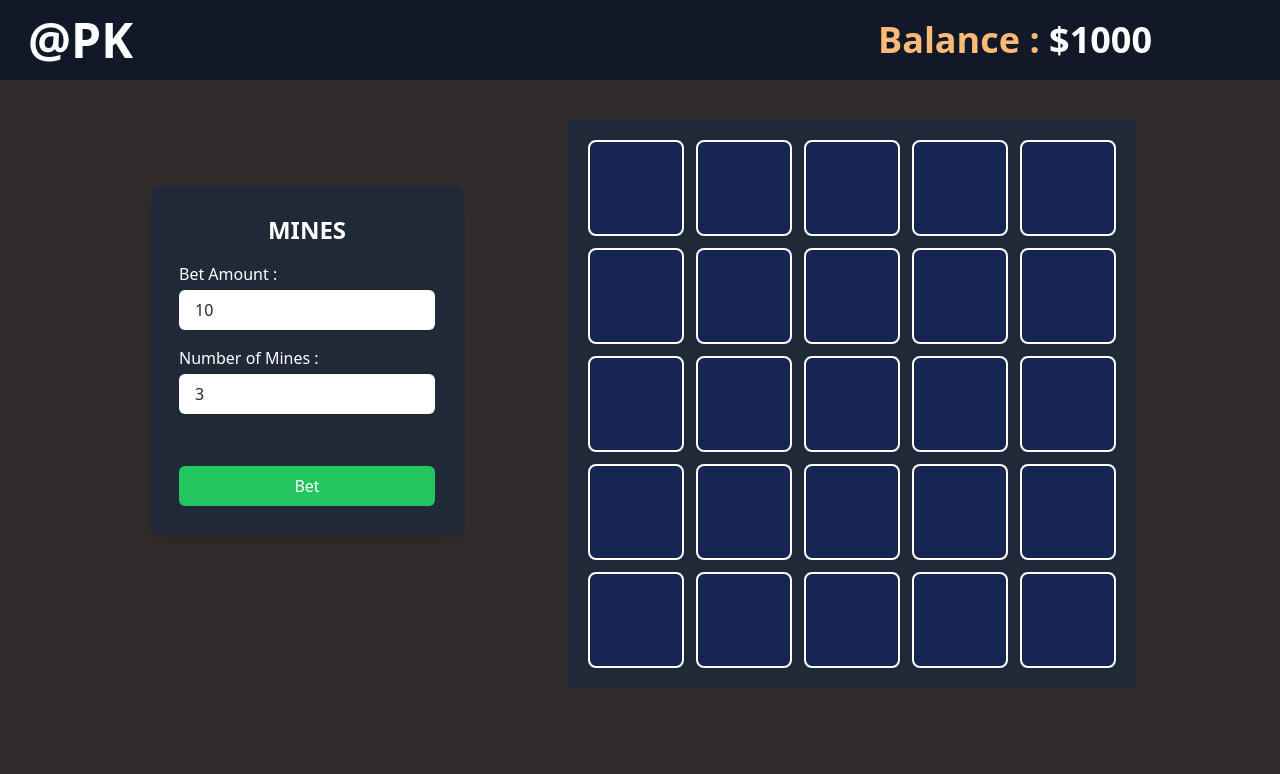
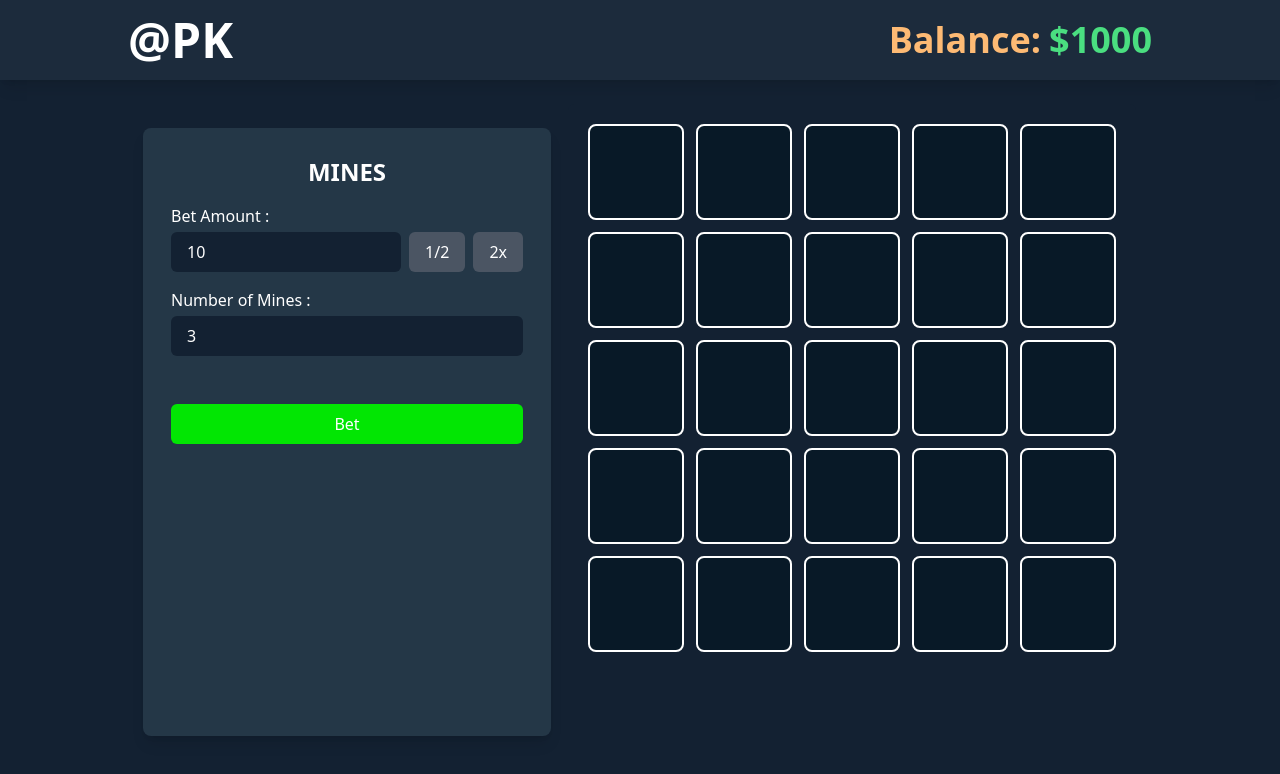
Before and after one commit to Pratham2703005/Mines-Game, a React (Vite) app: page / in a window 1280 px wide. Shown: the top 774 px of the page. Built offline with nearby package versions, Linux system fonts and the light colour scheme.

Commit message:
some styling

```diff
--- a/src/App.jsx
+++ b/src/App.jsx
@@ -1,5 +1,5 @@
 import React, { useEffect, useState } from 'react';
-import './App.css';
+// import './App.css';
 import Card from './components/Card';
 import { ToastContainer, toast } from 'react-toastify';
 import 'react-toastify/dist/ReactToastify.css';
@@ -45,7 +45,7 @@ const App = () => {
         let totalPrice = (turned) * increment;
         totalPrice *= parseInt(betval)
         totalPrice += parseInt(betval)
-        const notify = () => toast.error(`YOU LOST : $${totalPrice}`);
+        const notify = () => toast.error(`YOU LOST : $${parseFloat(totalPrice.toFixed(2))}`);
         notify()
         const sound = new Audio('./assets/bombs.mp3'); // Sound file ka path
           sound.play();
@@ -81,10 +81,9 @@ const App = () => {
       setBetval(parseInt(balance))
     } else {
       setBetPlaced(true);
-      setBalance(balance - betval);
+      const tmp = balance - betval;
+      setBalance(parseFloat(tmp.toFixed(2)));
       setIncrement(parseFloat(bombs * 0.04));
-      console.log("increment : ", parseFloat(bombs * 0.04))
-      console.log(cards)
     }
   };
 
@@ -98,7 +97,7 @@ const App = () => {
     let totalPrice = turned * increment;
     totalPrice *= parseInt(betval)
     const notify = () => {
-      toast.success(`YOU GAIN : ${totalPrice}`)
+      toast.success(`YOU GAIN : ${parseFloat(totalPrice.toFixed(2))}`)
     }
     notify()
     totalPrice += parseInt(betval)
@@ -117,16 +116,16 @@ const App = () => {
     <div>
       <NavBar balance={balance}/>
 
-      <section className='flex gap-10 flex-col xsm:flex-row'>
+      <section className='flex gap-5 md-gap-10 flex-col-reverse md:flex-row'>
         {/* FORM SECTION */}
-        <div className='w-full h-[50vh] flex justify-center items-center xsm:h-[70vh] xsm:w-[30%]'>
+        <div className='w-full h-[50vh] flex justify-center items-center  md:h-[88vh] md:w-[30%]'>
           <Form setBetval={setBetval} setBombs={setBombs} handleCashOut={handleCashOut}
           balance={balance} betval={betval} bombs={bombs} betPlaced={betPlaced} handleSubmit={handleSubmit} />
         </div>
 
         {/* //Card SECTION */}
-        <div className='max-w-[100vw] bg-gray-800 px-5 py-5 xsm:mt-10 mx-auto max-w-[142.5rem]'>
-          <div className='grid grid-cols-5 gap-3'>
+        <div className='max-w-[100vw] bg-Input md:px-5 md:py-5 md:mt-[1.5rem] mx-auto md:mr-[9rem] rounded-md mt-5'>
+          <div className='max-w-full grid grid-cols-5 gap-3'>
             {cards.map((card) => (
               <Card key={card.id}
                 card={card}
@@ -138,7 +137,7 @@ const App = () => {
         </div>
       </section>
       <ToastContainer
-        position="bottom-center"
+        position="top-center"
         autoClose={3000}
         hideProgressBar={false}
         newestOnTop={false}
--- a/src/components/Card.css
+++ b/src/components/Card.css
@@ -28,6 +28,7 @@
     transition-delay: 0.2s;
 }
 
+
 .flipped .front {
     transition-delay: 0.2s;
     transform: rotateY(0deg);
--- a/src/components/Card.jsx
+++ b/src/components/Card.jsx
@@ -7,20 +7,20 @@ const Card = ({ card, handleChoice, flipped }) => {
   };
 
   return (
-    <div className='card h-[3.5rem] w-[3rem] xsm:h-24 xsm:w-24'>
+    <div className='card h-[3.5rem] w-[3rem] md:h-24 md:w-24'>
       <div className={flipped ? 'flipped' : ''}>
         <div className="relative w-full h-full front rounded-lg border-[2px] border-solid border-white">
           <div className="w-full h-full flex justify-center items-center">
             <img
               src={card.src}
               alt="card-front"
-              className="block xsm:w-[3.75rem] w-[1.5rem] mix-blend-color-burn object-contain"
+              className="block md:w-[3.75rem] w-[1.5rem] mix-blend-color-burn object-contain"
             />
           </div>
         </div>
 
         <div
-          className='back rounded-lg block border-[2px] border-solid border-white bg-blue-950'
+          className='back rounded-lg block border-[2px] border-solid border-white bg-CardColor'
           onClick={handleClick}
         ></div>
       </div>
--- a/src/components/Form.jsx
+++ b/src/components/Form.jsx
@@ -1,11 +1,13 @@
 import React from 'react'
 
 const Form = ({ setBetval, setBombs, handleCashOut, balance, betval, bombs, betPlaced, handleSubmit }) => {
+  // const [betTmp, setBetTmp] = useStat
   return (
-    <form onSubmit={handleSubmit} className='bg-gray-800  rounded-lg shadow-lg flex flex-col items-start min-w-[19.5rem]  xsm:ml-[230px] p-[1.75rem]'>
+    <form onSubmit={handleSubmit} className='bg-BetSec rounded-lg shadow-lg flex flex-col items-start md:min-w-[25.5rem] max-w-[332px] md:h-[76vh] md:ml-[310px] p-[1.75rem]'>
       <h1 className='text-white text-2xl font-bold mb-4 mx-auto'>MINES</h1>
 
       <label htmlFor="betValue" className='text-white mb-1'>Bet Amount : </label>
+      <div className='flex items-center w-full'>
         <input
           id="betValue"
           type="number"
@@ -13,11 +15,27 @@ const Form = ({ setBetval, setBombs, handleCashOut, balance, betval, bombs, betP
           step={1}
           value={betval}
           onChange={(e) => setBetval(prev => prev === 0 ? prev + Number(e.target.value) : Number(e.target.value))}
-        onInput={(e) => e.target.value = e.target.value.replace(/^0+/, '')} // remove leading zeros
-        className='w-full px-4 py-2 mb-4 text-gray-800 rounded-md focus:outline-none focus:ring-2 focus:ring-blue-500'
+          onInput={(e) => e.target.value = e.target.value.replace(/^0+/, '')}
+          className='w-full px-4 py-2 mb-4 text-white bg-Input rounded-md focus:outline-none focus:ring-2 focus:ring-blue-500 transition duration-200'
           placeholder='Enter Bet Value'
           disabled={betPlaced}
         />
+        <button
+          onClick={() => setBetval(prev => prev = Math.floor(balance / 2))}
+          className='bg-gray-600 mb-4 text-white rounded-md px-4 py-2 ml-2 hover:bg-gray-700 transition duration-200'
+        >
+          1/2
+        </button>
+        <button
+          onClick={() => setBetval(Math.floor(balance))}
+
+          className='bg-gray-600 mb-4 text-white rounded-md px-4 py-2 ml-2 hover:bg-gray-700 transition duration-200'
+        >
+          2x
+        </button>
+      </div>
+
+
 
 
       {/* Label for Number of Mines */}
@@ -30,7 +48,7 @@ const Form = ({ setBetval, setBombs, handleCashOut, balance, betval, bombs, betP
         value={bombs}
         step={1}
         onChange={(e) => setBombs(e.target.value)}
-        className='w-full px-4 py-2 mb-4 text-gray-800 rounded-md focus:outline-none focus:ring-2 focus:ring-blue-500'
+        className='w-full px-4 py-2 mb-4 text-white bg-Input rounded-md focus:outline-none focus:ring-2 focus:ring-blue-500'
         placeholder='Enter no. of mines'
         disabled={betPlaced}
       />
@@ -38,7 +56,7 @@ const Form = ({ setBetval, setBombs, handleCashOut, balance, betval, bombs, betP
     {!betPlaced ? (
       <button
         type='submit'
-          className='w-full bg-green-500 text-white py-2 rounded-md hover:bg-green-600 transition-colors mt-9'
+        className='w-full bg-[rgb(2,230,3)] text-white py-2 rounded-md hover:bg-[rgb(8,164,8)] transition-colors mt-8'
       >
         Bet
       </button>
@@ -46,7 +64,7 @@ const Form = ({ setBetval, setBombs, handleCashOut, balance, betval, bombs, betP
       <button
         type='button'
         onClick={handleCashOut}
-          className='w-full bg-red-500 text-white py-2 rounded-md hover:bg-red-600 transition-colors mt-9'
+        className='w-full bg-[rgb(230,2,2)] text-white py-2 rounded-md hover:bg-[rgb(255,50,50)] transition-colors mt-8'
       >
         Cash Out
       </button>
--- a/src/components/NavBar.jsx
+++ b/src/components/NavBar.jsx
@@ -1,16 +1,19 @@
 import React from 'react'
 
-const NavBar = ({balance}) => {
+const NavBar = ({ balance }) => {
   return (
-    <nav className='w-[100vw] py-4 bg-gray-900'>
-        <div className='flex w-[80%] mx-auto justify-between'>
-          <h1 className='text-white text-[2rem] font-bold ml-[-20px] xsm:text-5xl xsm:ml-[-100px]'>@PK</h1>
-          <div className='text-[1.5rem] text-white font-bold mt-1 xsm:text-4xl'>
-            <span className='text-orange-300'>Balance :</span> ${balance}
-          </div>
+    <nav className='w-full py-4 bg-NavBar flex justify-center shadow-lg'>
+      <div className='flex flex-row w-[80%] items-center justify-between'>
+        <h1 className='text-white text-3xl font-bold md:text-5xl'>
+          @PK
+        </h1>
+        <div className='flex items-center text-2xl text-white font-bold md:text-4xl'>
+          <p className='text-orange-300 mr-2'>Balance:</p>
+          <span className='text-green-400'>${balance}</span>
         </div>
-      </nav>
+      </div>
+    </nav>
   )
 }
 
-export default NavBar
+export default NavBar;
--- a/src/index.css
+++ b/src/index.css
@@ -3,5 +3,5 @@
 @tailwind utilities;
 
 body{
-  background-color: rgb(49, 43, 43);
+  background-color: rgb(19,33,50);
 }
--- a/tailwind.config.js
+++ b/tailwind.config.js
@@ -8,7 +8,15 @@ export default {
     extend: {
       screens:{
         'xsm' : '500px'
-      }
+      },
+      colors: {
+        UpBack: 'rgb(11, 17, 25)', // Custom color name
+        CardColor: 'rgb(8 25 39)',
+        NavBar : 'rgb(28 43 60)',
+        BetSec: 'rgb(36 55 71)',
+        Input: 'rgb(19 33 50)',
+        BetButton: 'rgb(2 230 3)',
+      },
     },
   },
   plugins: [],
```
Also changed, not shown: src/App.css (deleted). Lines whose indentation alone changed are shown as unchanged.
